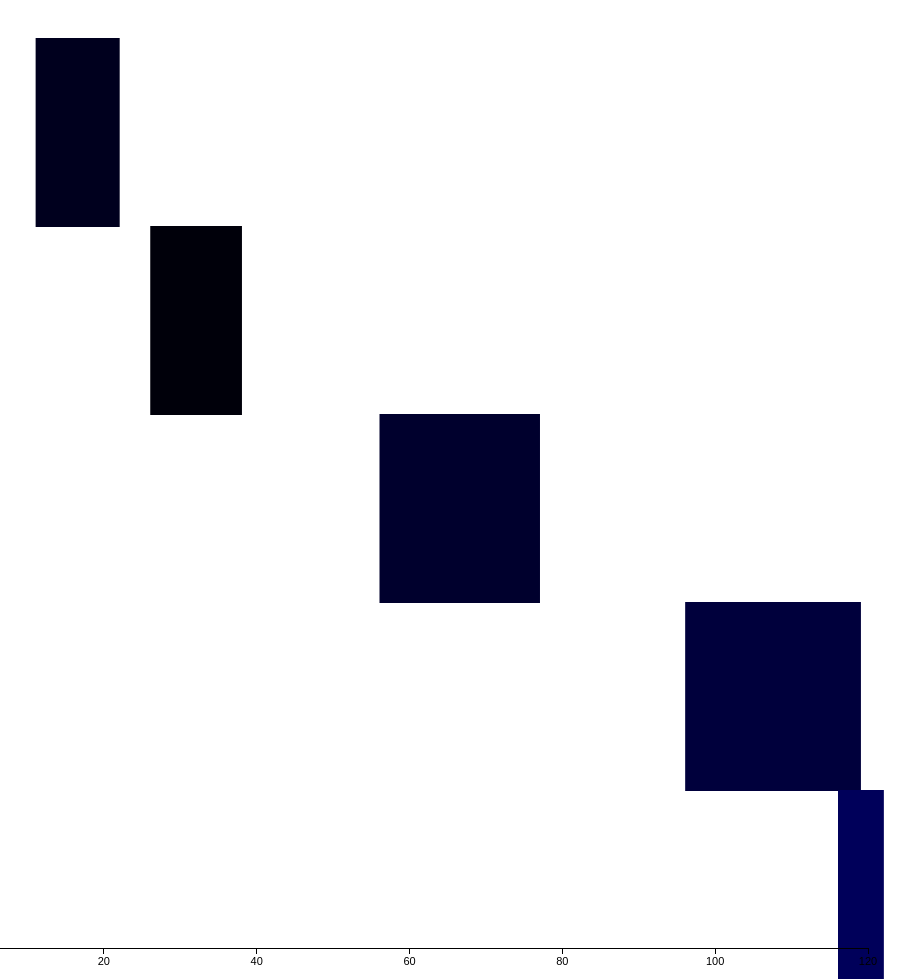
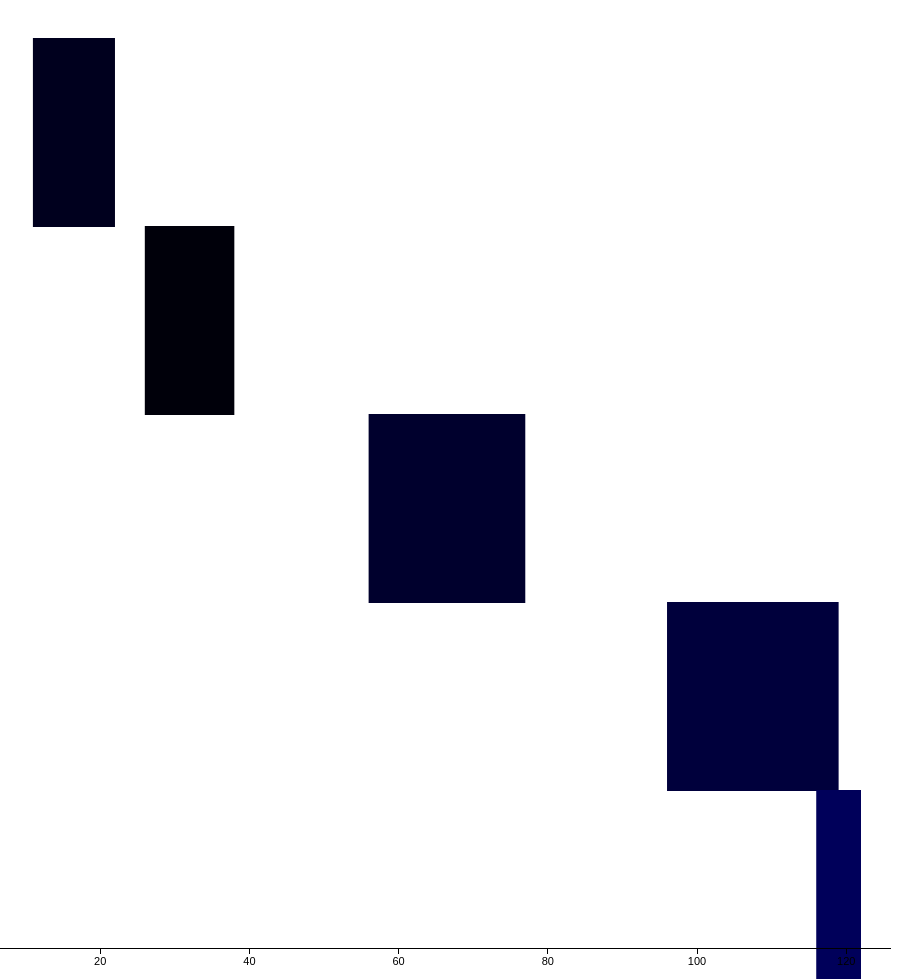
Before and after one commit to tonywang124/RC-Start-SAM-viewer, a website: page public/index.html in a window 1280 px wide. Shown: the whole page, without its empty margins (117-1032 px from the left). Drawn offline with Linux system fonts and the light colour scheme.

Commit message:
Fixed scales.

```diff
--- a/public/index.html
+++ b/public/index.html
@@ -26,6 +26,9 @@
           return sequence.length;
         }
 
+        var getExtent = function(d) {
+          return d.pos + d.seq.length;
+        }
         //Initial setup of SVG canvas.
         var margin = {top: 20, bottom: 30, left: 30, right: 30};
         var barPadding = 1;
@@ -42,8 +45,8 @@
 
         //Set up scales
         var xScale = d3.scale.linear()
-                             .domain([0, d3.max(sampleData, function(d) {return getPos(d);})])
-                             .range([0, width - d3.max(sampleData, function(d) {return getLength(d);})]);
+                             .domain([0, d3.max(sampleData, function(d) {return getExtent(d);})])
+                             .range([0, width]);
 
         var yScale = d3.scale.ordinal()
                        .domain(d3.range(sampleData.length))
@@ -104,6 +107,7 @@
                       },
                       height: height / sampleData.length - barPadding,
                       width: function(d, i) {
+                        console.log(xScale(getLength(d)));
                         return xScale(getLength(d));
                       }
                     });
```
Also changed, not shown: 1 other file.
